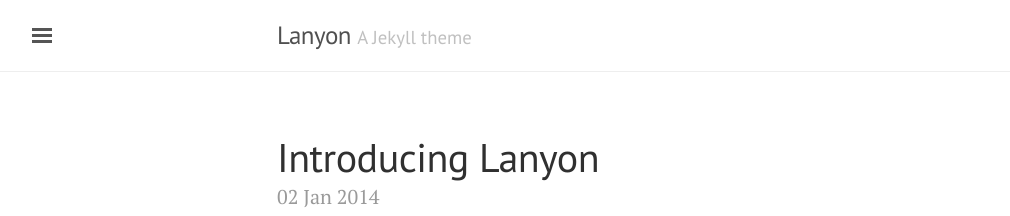
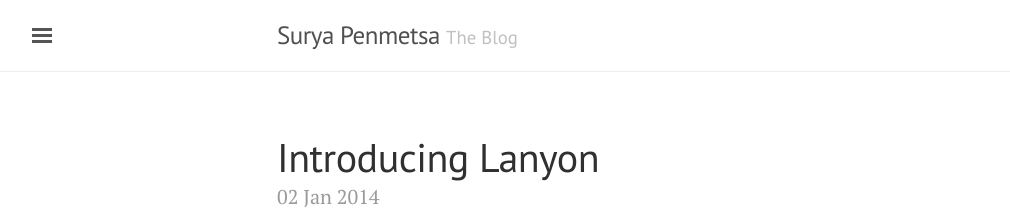
Before and after one commit to psurya1994/psurya1994.github.io, a Jekyll site: the page built from index.html, in a window 1280 px wide and 900 px high. Shown: the top 216 px of the window, without its empty margins (3-1013 px from the left). Built offline with Jekyll 4.4.1, drawn with Linux system fonts in a browser that asks for light colours; the list of posts is cut into pages by our own code.

Commit message:
Update _config.yml

```diff
--- a/_config.yml
+++ b/_config.yml
@@ -5,18 +5,18 @@
 relative_permalinks: false
 
 # Setup
-title:               Lanyon
-tagline:             'A Jekyll theme'
+title:               Surya Penmetsa
+tagline:             'The Blog'
 description:         'A reserved <a href="http://jekyllrb.com" target="_blank">Jekyll</a> theme that places the utmost gravity on content with a hidden drawer. Made by <a href="https://twitter.com/mdo" target="_blank">@mdo</a>.'
-url:                 http://lanyon.getpoole.com
+url:                 http://psurya1994.github.io/
 baseurl:             ''
 paginate:            5
 
 # About/contact
 author:
-  name:              Mark Otto
-  url:               https://twitter.com/mdo
-  email:             markdotto@gmail.com
+  name:              Surya Penmetsa
+  url:               https://twitter.com/psurya1994
+  email:             p.surya1994@gmail.com
 
 # Custom vars
 version:             1.0.0
```
